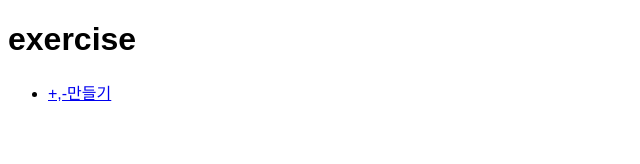
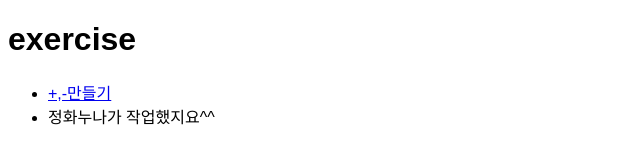
Before and after one commit to gomteang2/exercise, a website: page index.html in a window 1280 px wide. Shown: the whole page, without its empty margins (0-640 px from the left). Drawn offline with Linux system fonts and the light colour scheme; a web font is replaced by a local one.

Commit message:
정화님이 작업했어요

```diff
--- a/index.html
+++ b/index.html
@@ -16,6 +16,7 @@
     <h1>exercise</h1>
     <ul>
       <li><a href="./src/exercise/+-.html">+,-만들기</a></li>
+      <li>정화누나가 작업했지요^^</li>
     </ul>
   </body>
 </html>
```
